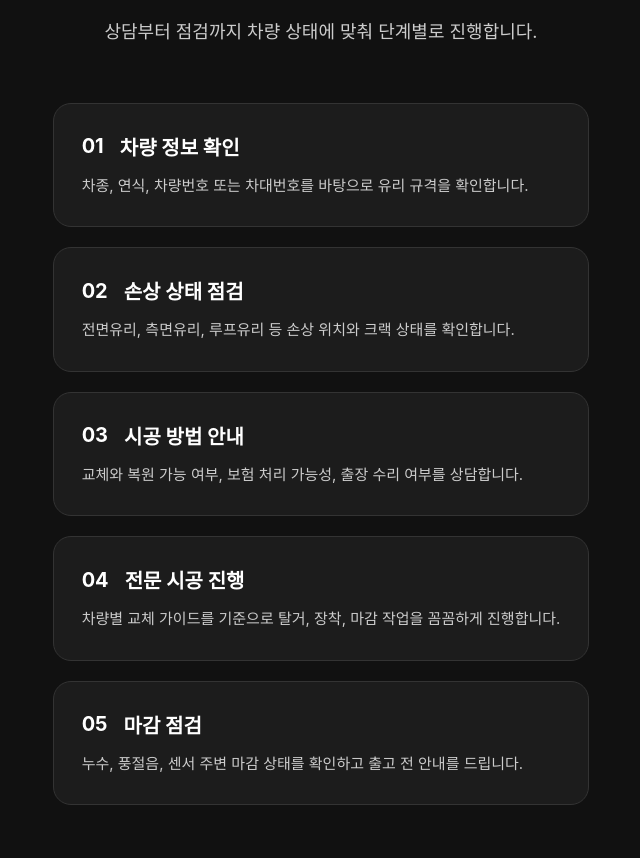
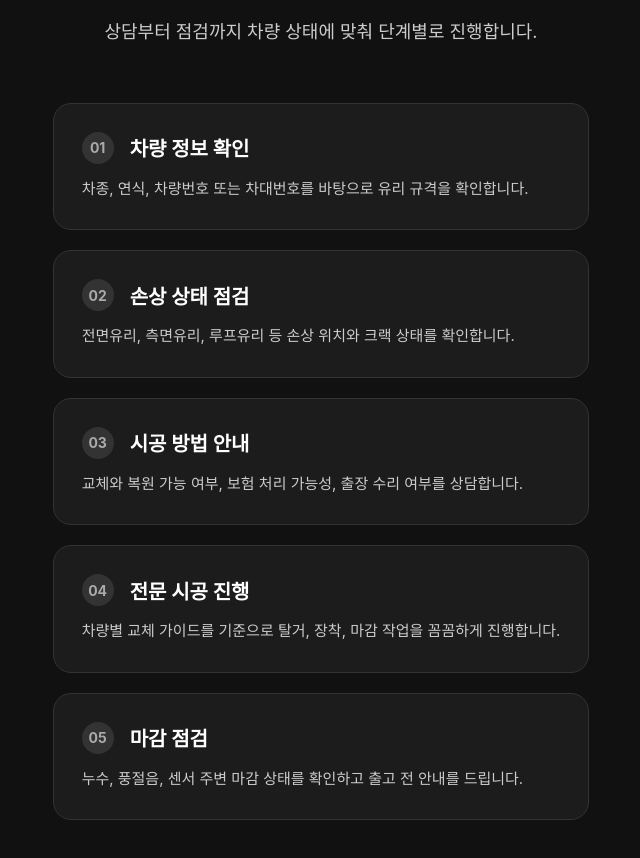
Before and after one commit to b-obo/kn_car, a plain HTML site: page index.html in a window 1280 px wide. Shown: the part 3864-4722 px from the top of the page, without its empty margins (319-959 px from the left). Drawn offline with Linux system fonts and the light colour scheme; a web font is replaced by a local one.

Commit message:
Add sitemap/robots, re-compress hero at higher quality, style process step numbers, remove unused image
Co-Authored-By: Claude Sonnet 5 <noreply@anthropic.com>

```diff
--- a/index.html
+++ b/index.html
@@ -7,7 +7,7 @@
 
   <meta name="viewport" content="width=device-width, initial-scale=1.0" />
 
-  <title>경남차유리 | 울산 자동차유리 교체 · 복원 전문</title>
+  <title>경남차유리 | 울산 자동차유리 교체·복원·썬팅 전문</title>
 
   <meta name="description" content="울산 언양 경남차유리는 수입차와 국산차 자동차유리 교체, 돌빵 복원, 썬팅 시공을 전문으로 하는 전문 업체입니다." />
 
--- a/style.css
+++ b/style.css
@@ -429,8 +429,17 @@ nav a {
 }
 
 .process-card-head strong {
-  color: white;
-  font-size: 20px;
+  flex-shrink: 0;
+  display: flex;
+  align-items: center;
+  justify-content: center;
+  width: 32px;
+  height: 32px;
+  border-radius: 50%;
+  background-color: #333;
+  color: #aaa;
+  font-size: 14px;
+  font-weight: bold;
 }
 
 .process-card-head h3 {
```
Also changed, not shown: sitemap.xml (added, +9 -0 lines), images/PiHp7rFr.jpg, images/symbol.jpg (deleted), robots.txt (added).
